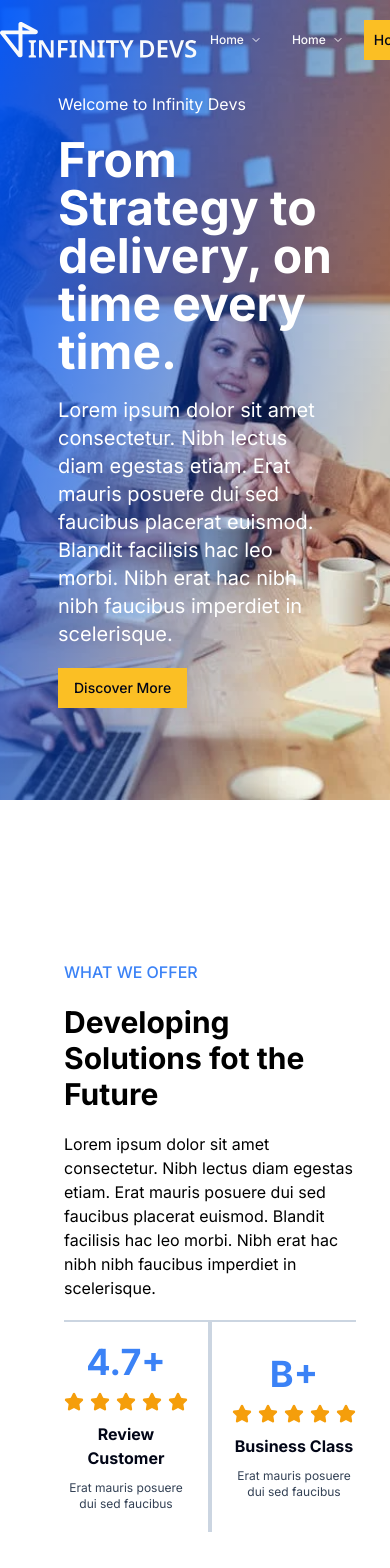
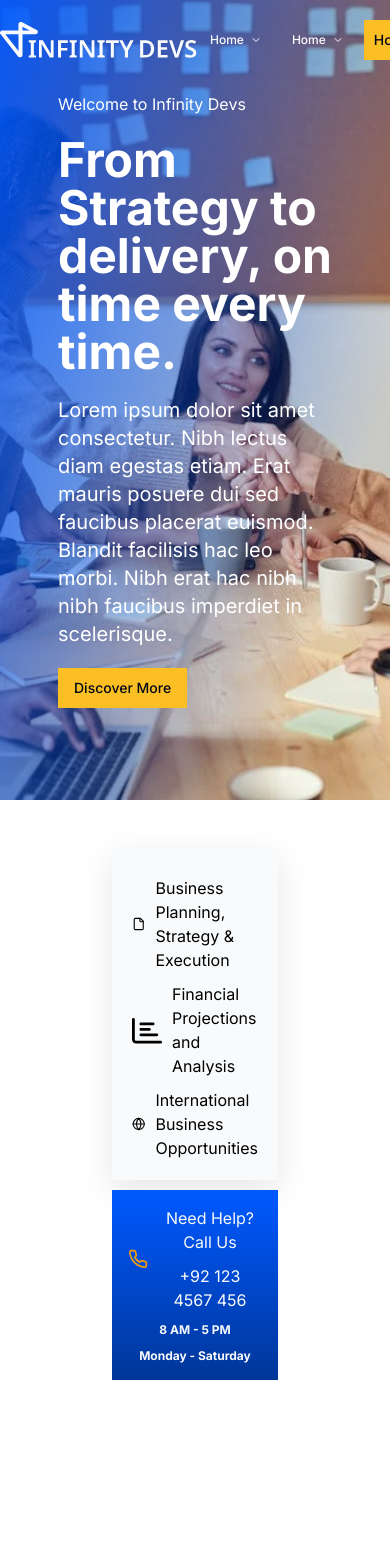
Before and after one commit to InfinityDevsHQ/software-house-next, a Next.js app: page / in a window 390 px wide. Shown: the top 1568 px of the page. Built offline with nearby package versions, Linux system fonts and the light colour scheme.

Commit message:
fix: overview section

```diff
--- a/app/page.tsx
+++ b/app/page.tsx
@@ -5,12 +5,16 @@ import ContactUs from "@/components/homepage/contact-us";
 import Convince from "@/components/homepage/convince";
 import DevelopingSolutions from "@/components/homepage/developing-solutions";
 import HeroSection from "@/components/homepage/hero-section";
+import Overview from "@/components/homepage/overview";
 import Services from "@/components/homepage/services";
 
 export default function Home() {
   return (
     <>
       <HeroSection />
+      <div className="lg:hidden p-12">
+        <Overview />
+      </div>
       <About />
       <Businesses />
       <DevelopingSolutions />
--- a/components/homepage/overview.tsx
+++ b/components/homepage/overview.tsx
@@ -1,10 +1,10 @@
-import { Contact, File, Globe, Phone } from "lucide-react";
+import { File, Globe, Phone } from "lucide-react";
 import ListSvg from "../svgs/list-svg";
 
 export default function Overview() {
   return (
-    <section className="w-full px-16 flex gap-2.5 overview-shadows">
-      <div className="pt-7 flex flex-col lg:flex-row self-end gap-2.5 bg-accent-light shadows p-5 w-[821px]">
+    <section className="w-full px-16 flex flex-col lg:flex-row gap-2.5 overview-shadows">
+      <div className="pt-7 flex flex-col lg:flex-row lg:self-end gap-2.5 bg-accent-light shadows p-5 lg:w-[821px]">
         <div className="flex items-center gap-2.5">
           <File width={40} height={40} />
           <span>Business Planning, Strategy & Execution</span>
```
